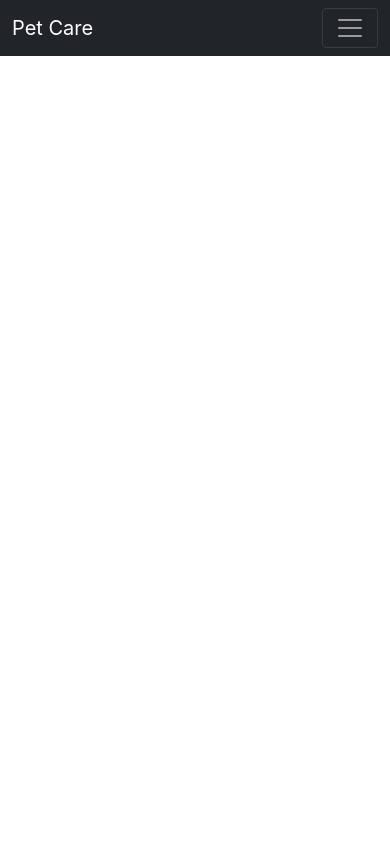
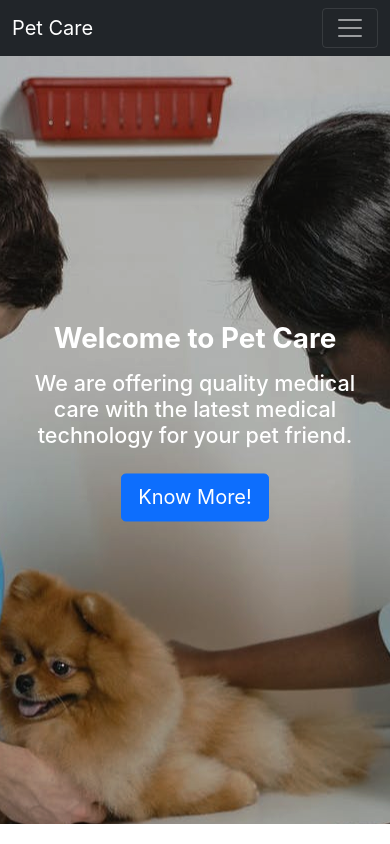
Before and after one commit to tanvirahmed055/pet-care-client, a React (Create React App) app: page / in a window 390 px wide. Built offline with nearby package versions, Linux system fonts and the light colour scheme.

Commit message:
done with responsive banner component

```diff
--- /dev/null
+++ b/src/components/Home/Banner/Banner.css
@@ -0,0 +1,14 @@
+.banner-container{
+    background-image: linear-gradient( rgba(0, 0, 0, 0.1) 100%, rgba(0, 0, 0, 0.1)100%),url('../../../img/banner.jpeg');
+    background-repeat: none;
+    background-position: center;
+    background-blend-mode: overlay;
+    width: 100%;
+    height: 91vh;
+}
+    .centered {
+        position: absolute;
+        top: 50%;
+        left: 50%;
+        transform: translate(-50%, -50%);
+      }
--- /dev/null
+++ b/src/components/Home/Banner/Banner.js
@@ -0,0 +1,18 @@
+import React from 'react';
+import { Button } from 'react-bootstrap';
+import banner from '../../../img/banner.jpeg';
+import './Banner.css';
+
+const Banner = () => {
+    return (
+        <div className="banner-container">
+            <div className="container centered">
+                <h1 className="fw-bolder text-center text-white ">Welcome to Pet Care</h1>
+                <h4 className="text-center text-white  mt-3">We are offering quality medical care with the latest medical<br /> technology for your pet friend.</h4>
+                <Button variant="primary" size="lg" className="mt-3">Know More!</Button>{' '}
+            </div>
+        </div>
+    );
+};
+
+export default Banner;
--- a/src/components/Home/Home/Home.js
+++ b/src/components/Home/Home/Home.js
@@ -1,9 +1,12 @@
 import React from 'react';
 import Header from '../../Shared/Header/Header';
+import Banner from '../Banner/Banner';
+
 const Home = () => {
     return (
         <div>
             <Header></Header>
+            <Banner></Banner>
         </div>
     );
 };
--- a/src/components/Shared/Header/Header.js
+++ b/src/components/Shared/Header/Header.js
@@ -14,9 +14,7 @@ const Header = () => {
                         <Nav.Link href="#features" className="me-3">Contact Us</Nav.Link>
                         <Button variant="warning" className="me-3">Login</Button>{' '}
                         <Button variant="danger" className="me-3">Signup</Button>{' '}
-
                     </Nav>
-
                 </Navbar.Collapse>
             </Container>
         </Navbar>
```
Also changed, not shown: src/img/banner.jpeg (renamed from src/img/banner-background.jpeg).
